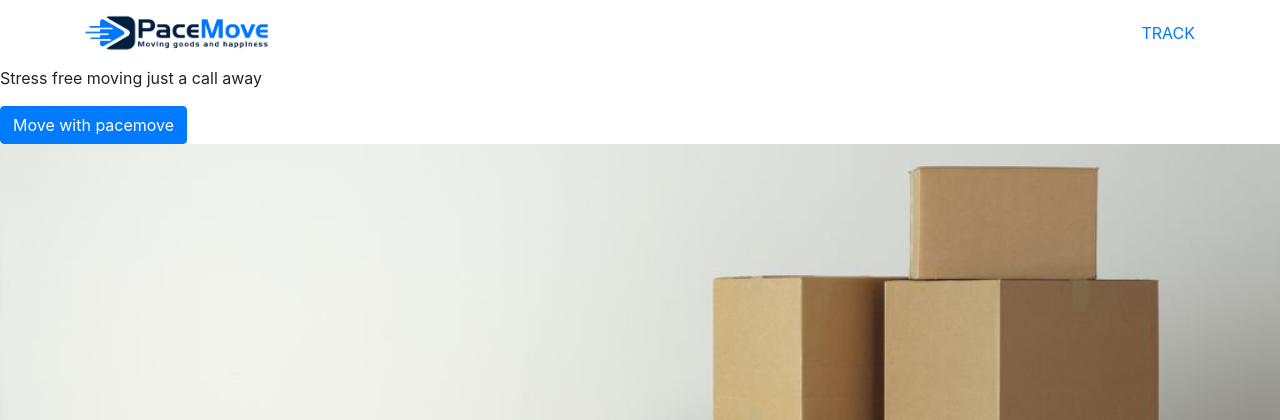
After one commit to DeveshChau/huey, a PHP site: page /code/index.php in a window 1280 px wide. The commit adds this page. Shown: the top 420 px of the page. Run offline with PHP 8.4, Linux system fonts and the light colour scheme; some libraries are stand-ins or nearby versions.

Commit message:
workflow

```diff
--- a/code/css/style.css
+++ b/code/css/style.css
@@ -1,3 +1,4 @@
+
 #logo {
 	height: 40px;
 }
--- a/code/header.php
+++ b/code/header.php
@@ -7,19 +7,67 @@
 
 		  <nav class="">
 
-			    <?php if (isset($_SESSION['username'])) : ?>
+			    <?php if (isset($_SESSION['usermobile'])) { ?>
 			    <div class="dropdown show">
 					<a class="btn btn-secondary dropdown-toggle" href="#" role="button" id="dropdownMenuLink" data-toggle="dropdown" aria-haspopup="true" aria-expanded="false">
-					9175302862
+				<?php echo $_SESSION['usermobile']?>
 					</a>
 
 					<div class="dropdown-menu" aria-labelledby="dropdownMenuLink">
-						<a class="dropdown-item" href="#">Logout</a>
+						<a class="dropdown-item" href="logout.php">Logout</a>
 					</div>
 				</div>
-			    <?php else: ?>
-				<a class="" href="#">TRACK</a>
-			    <?php endif ?>
+			    <?php } else{ ?>
+				<a class="" href="#" data-toggle="modal" data-target="#track">TRACK</a>
+				<div class="modal fade" id="track" tabindex="-1" role="dialog" aria-labelledby="otpModalLabel" aria-hidden="true" data-backdrop="static">
+				  <div class="modal-dialog" role="document">
+				    	<div class="modal-content">
+				      		<div class="modal-body">
+								<ul class="nav nav-pills nav-fill" role="tablist" id="tack-tab">
+						  			<li class="nav-item active" hidden>
+						    		<a class="nav-link active" href="#track-mobile-modal" data-toggle="tab">Pickup</a>
+						  			</li>
+						  			<li class="nav-item" hidden>
+						    			<a class="nav-link" href="#track-otp-modal" data-toggle="tab">Drop</a>
+						  			</li>
+								</ul>
+								<div class="tab-content" id="bookingTabContent">
+							  		<div class="tab-pane fade show active" id="track-mobile-modal" role="tabpanel" aria-labelledby="pickup-tab">
+										<form>
+											<div class="form-group">
+												<label for="header-track-user-mobile">Enter Mobile Number</label>
+												<input type="text" class="form-control" id="header-track-user-mobile" placeholder="Enter mobile number">
+											</div>
+
+										  	<br>
+
+										  	<div class="form-group" style="text-align: center;">
+												<button type="button" class="btn btn-primary  btn-lg " id="header-track-next">Next</button>
+										 	</div>
+										</form>
+							  		</div>
+
+							  		<div class="tab-pane fade" id="track-otp-modal" role="tabpanel" aria-labelledby="pickup-tab">
+										<form>
+											<div class="form-group">
+												<label for="header-track-otp">Enter OTP</label>
+												<input type="text" class="form-control" id="header-track-otp" placeholder="Enter 4 Digit OTP">
+											</div>
+
+										  	<br>
+
+										  	<div class="form-group">
+												<button type="button" class="btn btn-primary" id="header-track-otp-submit" style="text-align: center;">Submit</button>
+												<a class="float-right" id="retry-otp" href="#">Resend OTP</a>
+											</div>
+										</form>
+							  		</div>
+				      			</div>
+				    		</div>
+				  		</div>
+					</div>
+				</div>
+			    <?php } ?>
 			</nav>
 		</div>
   	</div>
--- /dev/null
+++ b/code/index.php
@@ -0,0 +1,34 @@
+<!DOCTYPE html>
+<html lang="en" class="no-js">
+  	<head>
+		<meta charset="utf-8">
+		<title>PaceMove</title>
+		<meta name="description" content="Packers and Movers">
+		<meta name="viewport" content="width=device-width, initial-scale=1, shrink-to-fit=no">
+		<meta name="author" content="">
+		<link rel="stylesheet" href="https://maxcdn.bootstrapcdn.com/bootstrap/4.0.0/css/bootstrap.min.css" integrity="sha384-Gn5384xqQ1aoWXA+058RXPxPg6fy4IWvTNh0E263XmFcJlSAwiGgFAW/dAiS6JXm" crossorigin="anonymous">
+		<link rel="stylesheet" href="./css/style.css">
+		<style type="text/css">
+			html {
+			  	background: url(img/bg.png) no-repeat center center fixed;
+			  	-webkit-background-size: cover;
+			  	-moz-background-size: cover;
+			  	-o-background-size: cover;
+			  	background-size: cover;
+			}
+		</style>
+  	</head>
+  	<body>
+  		<?php include 'header.php' ?>
+  		<main role="main">
+  			<p>Stress free moving just a call away</p>
+      		<a href="details.php" class="btn btn-primary">Move with pacemove</a>
+  		</main>
+		<script type="text/javascript" src="./js/jquery-3.3.1.min.js"></script>
+		<script type="text/javascript" src="http://ajax.cdnjs.com/ajax/libs/json2/20110223/json2.js"></script>
+		<!-- <script src="https://code.jquery.com/jquery-3.2.1.slim.min.js" integrity="sha384-KJ3o2DKtIkvYIK3UENzmM7KCkRr/rE9/Qpg6aAZGJwFDMVNA/GpGFF93hXpG5KkN" crossorigin="anonymous"></script> -->
+		<script src="https://cdnjs.cloudflare.com/ajax/libs/popper.js/1.12.9/umd/popper.min.js" integrity="sha384-ApNbgh9B+Y1QKtv3Rn7W3mgPxhU9K/ScQsAP7hUibX39j7fakFPskvXusvfa0b4Q" crossorigin="anonymous"></script>
+		<script src="https://maxcdn.bootstrapcdn.com/bootstrap/4.0.0/js/bootstrap.min.js" integrity="sha384-JZR6Spejh4U02d8jOt6vLEHfe/JQGiRRSQQxSfFWpi1MquVdAyjUar5+76PVCmYl" crossorigin="anonymous"></script>
+		<script type="text/javascript" src="./js/main.js"></script>
+  	</body>
+</html>
--- a/code/js/main.js
+++ b/code/js/main.js
@@ -22,22 +22,67 @@ $(document).ready(function(){
 		$("a[href='#drop']").tab("show");
 	});
 
-
-	$("#profile-next").on("click", function(e){
-		var usermobile = document.getElementById("usermobile").value;
+	$("#header-track-next").on("click", function(e){
+		$("a[href='#track-otp-modal']").tab("show");
+		var usermobile = document.getElementById("header-track-user-mobile").value;
 		//append country code to mobile
 		var mobile = "91".concat(usermobile);
-		var data = {mobile: mobile};
+		var data = {mobile: mobile, usermobile: usermobile};
+       console.log(usermobile);
         $.ajax({
             type: "POST",
             dataType:'json',
-            url: "http://localhost/huey/code/test.php", //sendotp.php
+            url: "http://localhost/huey/code/testsendotp.php", //sendotp.php
+            /*url: "http://www.loopor.com/pacemove/code/sendotp.php",*/
             data: data,
             success: function(data) {
             console.log("returnedData", data);
           	}
         });
 	});
+
+	$("#header-track-otp-submit").on("click", function(e){
+		var usermobile = document.getElementById("header-track-otp").value;
+		//append country code to mobile
+		var mobile = "91".concat(usermobile);
+		var otp = document.getElementById("header-track-otp").value;
+        var data = {mobile: mobile, otp: otp, usermobile: usermobile};
+        $.ajax({
+            type: "POST",
+            dataType:'json',
+            url: "http://localhost/huey/code/testverifyotp.php", //verifyotp.php
+            /*url: "http://www.loopor.com/pacemove/code/verifyotp.php",*/
+            data: data,
+            success: function(data) {
+            console.log("returnedData", data);
+
+             window.location = "http://localhost/huey/code/userdashboard.php";
+             /*window.location = "http://www.loopor.com/pacemove/code/userdashboard.php";*/
+          	}
+        });
+	});
+
+	$("#profile-next").on("click", function(e){
+
+        // usermobile need to select from session variable*********
+        var usermobile = document.getElementById("usermobile").value;
+		//append country code to mobile
+		var mobile = "91".concat(usermobile);
+		var data = {mobile: mobile, usermobile: usermobile};//remove usermobile on server
+
+        console.log(data,mobile,usermobile);
+        $.ajax({
+            type: "POST",
+            dataType:'json',
+            url: "http://localhost/huey/code/testsendotp.php", //sendotp.php
+            /*url: "http://www.loopor.com/pacemove/code/sendotp.php",*/
+            data: data,
+            success: function(data) {
+            console.log("returnedData", data);
+          	}
+        });
+	});
+
 	$("#retry-otp").on("click", function(e){
 		var usermobile = document.getElementById("usermobile").value;
 		//append country code to mobile
@@ -47,6 +92,7 @@ $(document).ready(function(){
             type: "POST",
             dataType:'json',
             url: "http://localhost/huey/code/test.php", //retryotp.php
+            /*url: "http://www.loopor.com/pacemove/code/retryotp.php",*/
             data: data,
             success: function(data) {
             console.log("returnedData", data);
@@ -58,18 +104,20 @@ $(document).ready(function(){
 		//append country code to mobile
 		var mobile = "91".concat(usermobile);
 		var otp = document.getElementById("otp").value;
-        var data = {mobile: mobile, otp: otp};
+        var data = {mobile: mobile, otp: otp, usermobile: usermobile};
+        console.log(usermobile);
         $.ajax({
             type: "POST",
             dataType:'json',
-            url: "http://localhost/huey/code/test.php", //verifyotp.php
+            url: "http://localhost/huey/code/testverifyotp.php", //verifyotp.php
+            /*url: "http://www.loopor.com/pacemove/code/verifyotp.php",*/
             data: data,
             success: function(data) {
             console.log("returnedData", data);
 
-             window.location = "http://localhost/huey/code/movables.html";
+             window.location = "http://localhost/huey/code/movables.php";
+             /*window.location = "http://www.loopor.com/pacemove/code/movables.php";*/
           	}
         });
 	});
-
 });
--- /dev/null
+++ b/code/logout.php
@@ -0,0 +1,6 @@
+<?php
+session_start();
+unset($_SESSION["usermobile"]);
+session_destroy();
+header("Location:index.php");
+?>
--- a/code/sendotp.php
+++ b/code/sendotp.php
@@ -1,4 +1,5 @@
 <?php
+session_start();
 
 $otp = rand(1000,9999);
 $mobile = $_POST['mobile'];
--- /dev/null
+++ b/code/testsendotp.php
@@ -0,0 +1,5 @@
+<?php
+	 $usermobile = $_POST['usermobile'];
+  session_start();
+  echo $usermobile;
+?>
--- a/code/verifyotp.php
+++ b/code/verifyotp.php
@@ -1,4 +1,5 @@
 <?php
+$usermobile = $_POST['usermobile'];
 $mobile = $_POST['mobile'];
 $otp = $_POST['otp'];
 $curl = curl_init();
@@ -23,7 +24,8 @@ $response = curl_exec($curl);
 $err = curl_error($curl);
 
 curl_close($curl);
-
+session_start();
+$_SESSION["usermobile"] = $usermobile;
 if ($err) {
   echo "cURL Error #:" . $err;
 } else {
```
Also changed, not shown: code/backend.php (+14 -5 lines), code/details.php (renamed from code/details-a.php, +20 -3 lines), code/movables.php (+19 -0 lines), code/summary.php (+11 -0 lines), code/test.php (deleted, +0 -33 lines), code/testverifyotp.php (added, +8 -0 lines), code/userdashboard.php (+12 -1 lines), code/img/bg.png (added).
